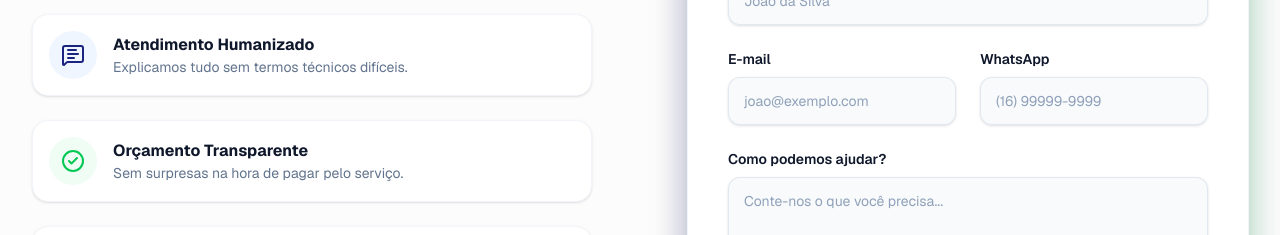
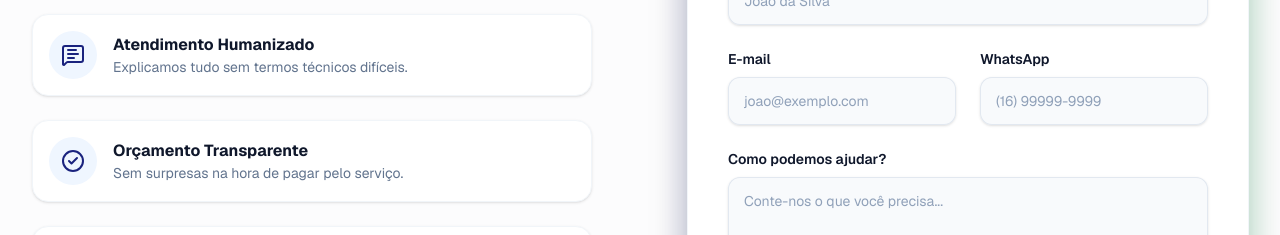
Before and after one commit to Jhonathanbr7/dinamica-landing, a Next.js app: page / in a window 1280 px wide. Shown: the part 4240-4475 px from the top of the page. Built offline with nearby package versions, Linux system fonts and the light colour scheme; no server answers.

Commit message:
style: padroniza cor do icone de orcamento transparente para azul marinho

```diff
--- a/src/components/LeadForm.tsx
+++ b/src/components/LeadForm.tsx
@@ -97,7 +97,7 @@ export default function LeadForm() {
                 </div>
               </div>
               <div className="flex items-center gap-4 p-4 rounded-2xl bg-white border border-slate-100 shadow-sm animate-fade-in-up" style={{ animationDelay: "200ms" }}>
-                <div className="flex h-12 w-12 items-center justify-center rounded-full bg-green-50 text-[var(--color-dinamica-green)]">
+                <div className="flex h-12 w-12 items-center justify-center rounded-full bg-blue-50 text-[var(--color-dinamica-blue)]">
                   <CheckCircle2 className="h-6 w-6" />
                 </div>
                 <div>
```
